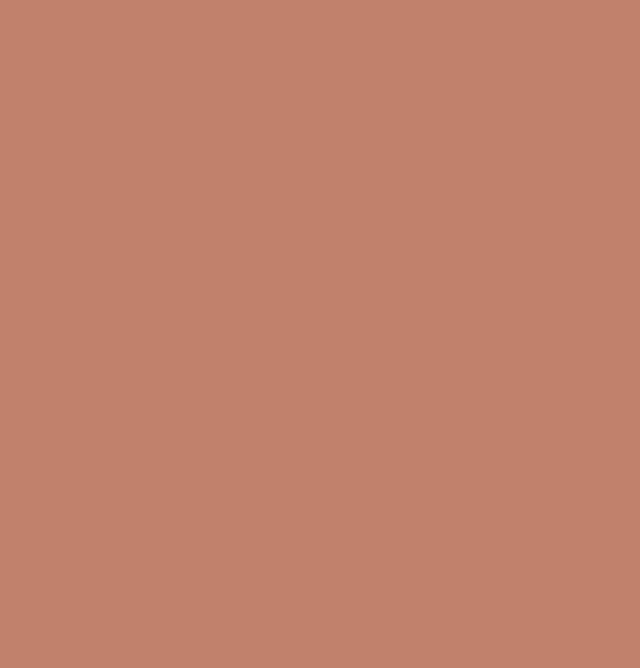
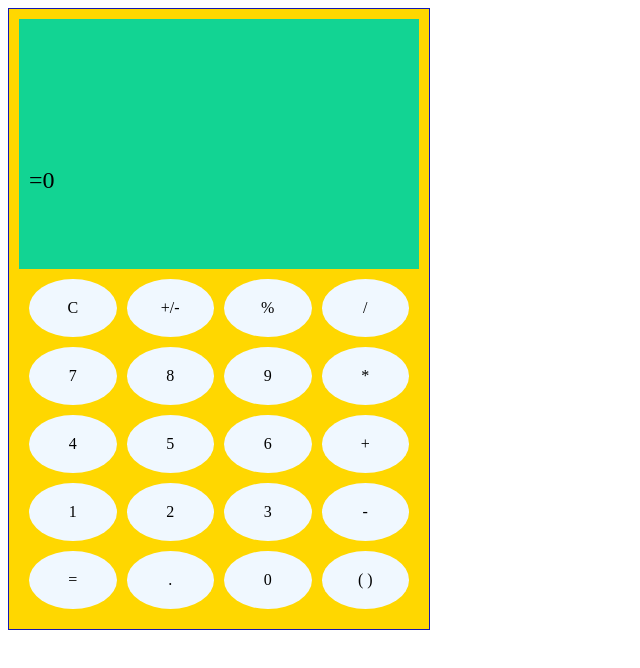
Before and after one commit to Julixandrina/Calculate, a plain HTML site: page index.html in a window 1280 px wide. Shown: the whole page, without its empty margins (0-640 px from the left). Drawn offline with Linux system fonts and the light colour scheme.

Commit message:
инфраструктура

```diff
--- a/index.html
+++ b/index.html
@@ -2,12 +2,50 @@
 <html lang="en">
 <head>
     <meta charset="UTF-8">
-    <meta name="viewport" content="width=device-width, initial-scale=1, user-scalable=no, shrink-to-fit=no">
+    <meta name="viewport" content="user-scalable=no, width=device-width, initial-scale=1, maximum-scale=1">
     <link rel="stylesheet" href="style.css">
     <title>Currency converter</title>
     <title>Calculate</title>
 </head>
 <body>
+<div class="container">
+    <div class="area-inputValue-result">
+        <input class="visual-inputValue" type="tel" value="">
+        <div class="area-result">=<span class="result">0</span></div>
+    </div>
+
+    <div class="area-input-buttons">
+        <div class="btn">C</div>
+        <div class="btn">+/-</div>
+        <div class="btn">%</div>
+        <div class="btn"><span>/</span></div>
+
+        <div class="btn">7</div>
+        <div class="btn">8</div>
+        <div class="btn">9</div>
+        <div class="btn">*</div>
+
+        <div class="btn">4</div>
+        <div class="btn">5</div>
+        <div class="btn">6</div>
+        <div class="btn">+</div>
+
+        <div class="btn">1</div>
+        <div class="btn">2</div>
+        <div class="btn">3</div>
+        <div class="btn">-</div>
+
+        <div class="btn">=</div>
+        <div class="btn">.</div>
+        <div class="btn">0</div>
+        <div class="btn">( )</div>
+
+    </div>
+</div>
 <script src="main.js"></script>
+<script src="math.min.js"></script>
+
+
+
 </body>
 </html>
--- a/main.js
+++ b/main.js
@@ -1,2 +1,12 @@
 'use strict';
-alert('Hello')
+// math.evaluate('1.2 * (2 + 4.5)')
+
+
+/*
+let areaClick = document.querySelector('.area-input-buttons');
+areaClick.addEventListener('click', function (event) {
+
+
+
+})
+*/
--- a/style.scss
+++ b/style.scss
@@ -1,3 +1,50 @@
 body {
-  background-color: #c1816c;
+  .container {
+    display: flex;
+    flex-direction: column;
+    width: 400px;
+    height: 600px;
+    background-color: gold;
+    border: 1px solid #1419b3;
+    padding: 10px;
+    .area-inputValue-result {
+      display: flex;
+      flex-direction: column;
+      height: 250px;
+      box-sizing: border-box;
+      background-color: #12d493;
+      padding: 10px;
+
+      .visual-inputValue {
+
+        box-sizing: border-box;
+        height: 60%;
+       font-size: 24px;
+        outline: 0;
+        border: none;
+        background-color: transparent;
+
+      }
+      .area-result {
+
+        height: 40%;
+        font-size: 24px;
+      }
+    }
+    .area-input-buttons {
+      display: grid;
+      grid-template-columns: 1fr 1fr 1fr 1fr;
+      grid-template-rows: 1fr 1fr 1fr 1fr 1fr;
+      grid-gap: 10px;
+      padding: 10px;
+      .btn {
+        border-radius: 50%;
+        padding: 20px;
+        background-color: aliceblue;
+        display: flex;
+        justify-content: center;
+      }
+    }
+
+  }
 }
```
Also changed, not shown: style-dist.css, style.css, 2 other files.
